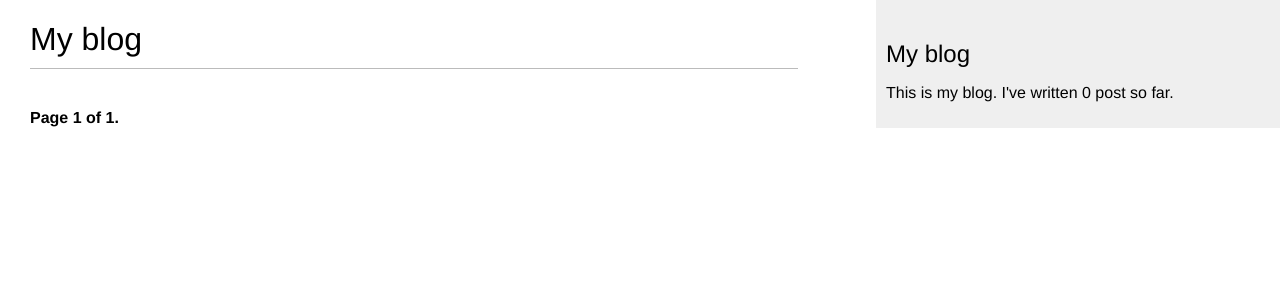
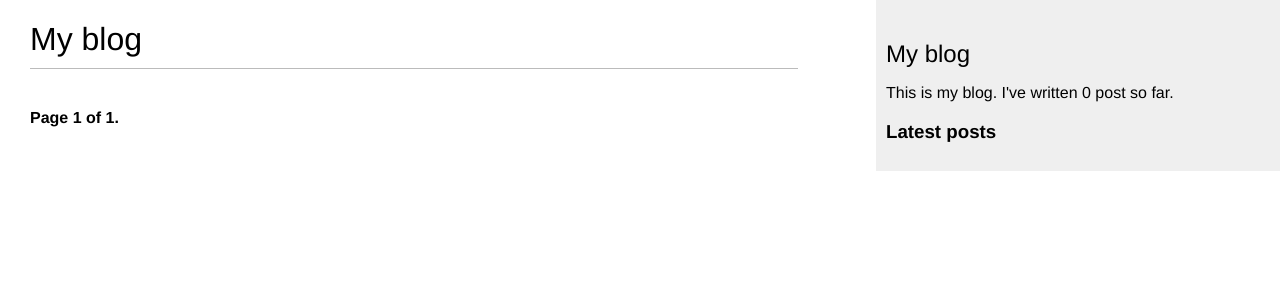
Before and after one commit to LeVzhe/blog_adm, a Django app: page /blog/ in a window 1280 px wide. Shown: the top 300 px of the page. Run offline with Django 4.2, Linux system fonts and the light colour scheme; data that the repository does not hold is empty.

Commit message:
feat: add showing latest posts by templatetags

```diff
--- a/blog/templates/blog/base.html
+++ b/blog/templates/blog/base.html
@@ -18,6 +18,8 @@
             This is my blog.
             I've written {% total_posts %} post so far.
         </p>
+        <h3>Latest posts</h3>
+        {% show_latest_posts 3 %}
     </div>
 </body>
 </html>
--- /dev/null
+++ b/blog/templates/blog/post/latest_posts.html
@@ -0,0 +1,7 @@
+<ul>
+    {% for post in latest_posts %}
+        <li>
+            <a href="{{ post.gets_absolute_url }}">{{ post.title }}</a>
+        </li>
+    {% endfor %}
+</ul>
--- a/blog/templatetags/blog_tags.py
+++ b/blog/templatetags/blog_tags.py
@@ -3,6 +3,13 @@ from ..models import Post
 
 register = template.Library()
 
+
 @register.simple_tag
 def total_posts():
     return Post.published.count()
+
+
+@register.inclusion_tag("blog/post/latest_posts.html")
+def show_latest_posts(count=5):
+    latest_posts = Post.published.order_by("-publish")[:count]
+    return {"latest_posts": latest_posts}
```
